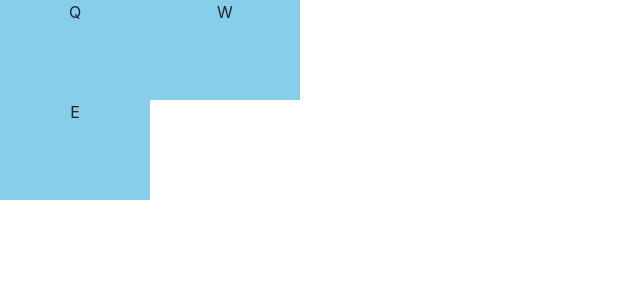
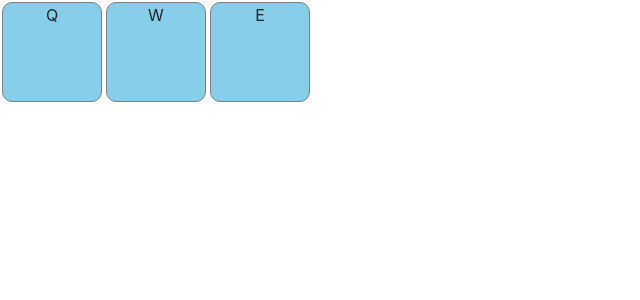
Before and after one commit to archiejnr/drum-machine, a React (Create React App) app in the folder drum-machine/: page / in a window 1280 px wide. Shown: the top 300 px of the page, without its empty margins (0-640 px from the left). Built offline with nearby package versions, Linux system fonts and the light colour scheme.

Commit message:
button design

```diff
--- a/drum-machine/src/App.css
+++ b/drum-machine/src/App.css
@@ -7,6 +7,9 @@
 #drum{
   display:inline-block;
 }
-.cornerKey{
-  border-top-left-radius:60%;
+/*continue from making the design for the layout of the app*/
+.topLeft{
+  border-top-left-radius:60%
 }
+.topRight{}
+.topCenter{}
--- a/drum-machine/src/App.js
+++ b/drum-machine/src/App.js
@@ -13,25 +13,37 @@ class App extends React.Component{
         id:1,
         key:"Q",
         src:"somthing",
-        presed:false
+        presed:false,
+        position:'topLeft'
       },{
         id:2,
         key:"W",
         src:"somthing",
-        presed:false
+        presed:false,
+        position:'topCenter'
       },{
         id:3,
         key:"E",
         src:"somthing",
-        presed:false
+        presed:false,
+        position:'topRight'
       }]
     }
+
+    this.handlePress=this.handlePress.bind(this);
+    this.handleRelease=this.handleRelease.bind(this);
   }
 
+handlePress(){
 
+    console.log('button pressed')
+}
+handleRelease(){
 
+  console.log('mouse released')
+}
   render(){
-    return(<div id="drum" ><Drumpad keys={this.state.keys}/></div>)
+    return(<div id="drum" ><Drumpad keys={this.state.keys} press={this.handlePress} release={this.handleRelease}/></div>)
   }
 }
 
--- a/drum-machine/src/components/Drumkeys.js
+++ b/drum-machine/src/components/Drumkeys.js
@@ -6,7 +6,18 @@ import {Col} from 'reactstrap';
 function Drumkeys(props){
     let arr=props.keys;
     console.log(arr)
-  return (props.keys.map((item)=>(<Col lg="6" key={item.id} className='drumKey'>{item.key}</Col>)))
+  return (props.keys.map((item)=>(<Col
+                                      key={item.id}
+                                      className='drumKey'
+                                      id={item.position}
+                                      onMouseDown={props.press}
+                                      onMouseLeave={props.release}
+                                      style={{border:'1px solid grey',
+                                              borderRadius:'10px',
+                                              margin:'2px',
+                                              textAlign:'center'}}>
+                                    {item.key}
+                                    </Col>)))
 }
 
 
--- a/drum-machine/src/components/Drumpad.js
+++ b/drum-machine/src/components/Drumpad.js
@@ -6,7 +6,7 @@ function Drumpad(props){
   return(
     <Container>
       <Row>
-        <Drumkeys keys={props.keys}/>
+        <Drumkeys keys={props.keys} press={props.press} release={props.release}/>
       </Row>
     </Container>
   )
```
